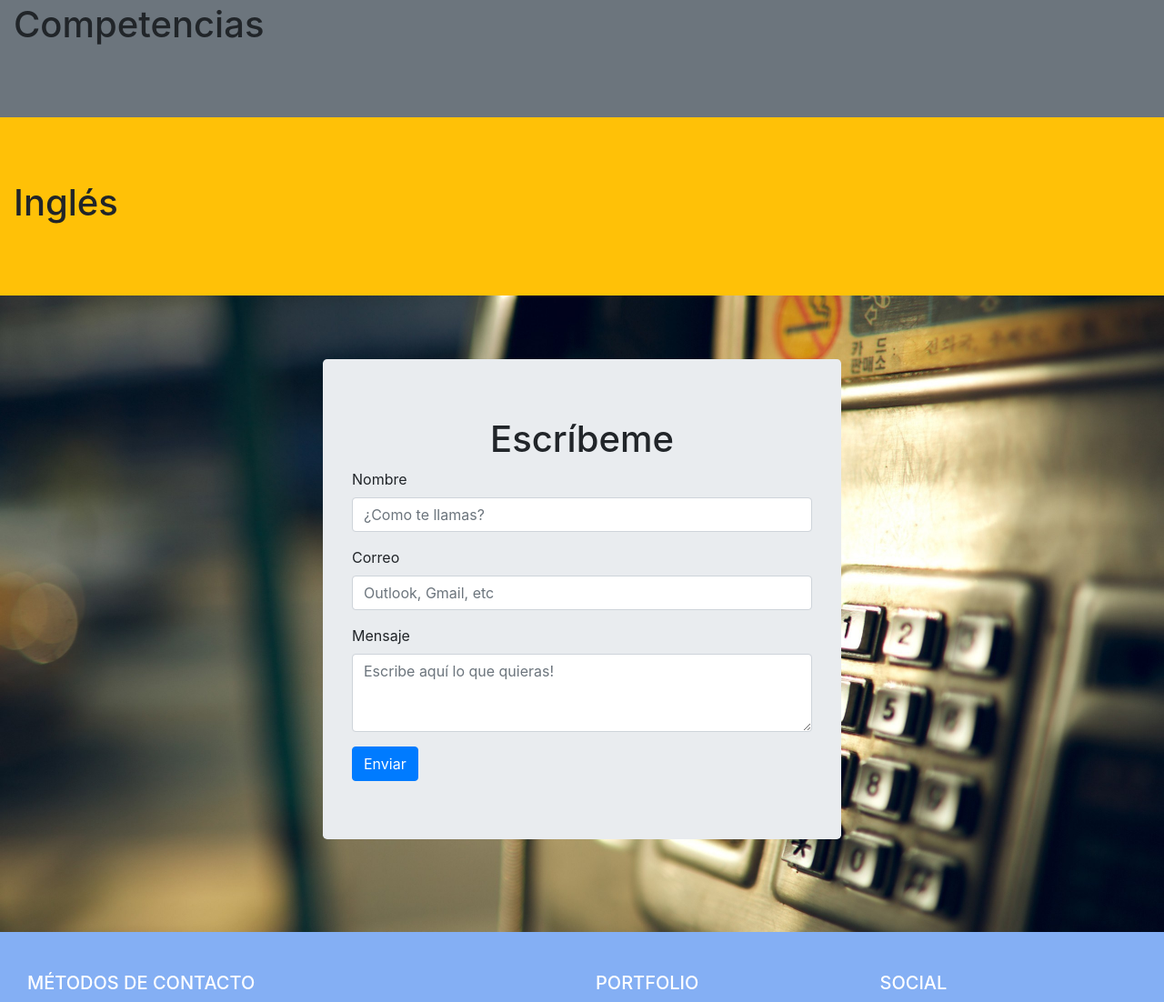
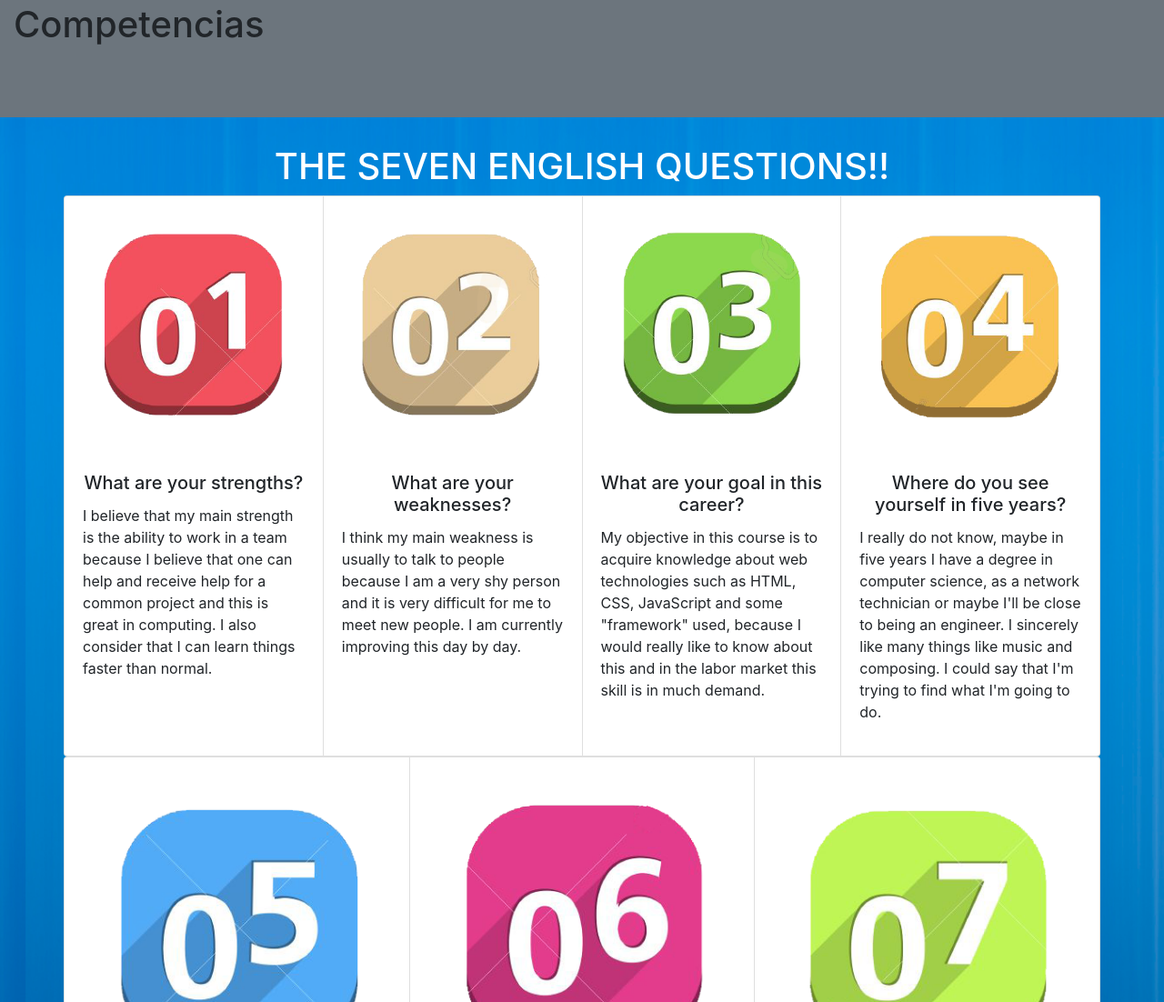
Before and after one commit to Sebastian-Cuello/Proyecto_Final_JaP, a plain HTML site: page index.html in a window 1280 px wide. Shown: the part 1698-2800 px from the top of the page at 91% size. Drawn offline with nearby package versions, Linux system fonts and the light colour scheme.

Commit message:
Sección inglés terminada

```diff
--- a/CSS/Estilo.css
+++ b/CSS/Estilo.css
@@ -49,12 +49,6 @@ html, body{
   background-repeat: repeat;
 }
 
-.B-Proyectos {
-  background-image: url(../Imagenes/T-Proyectos.jpg);
-  background-repeat: no-repeat;
-  background-size: cover;
-}
-
 .carousel-inner img {
       width: 100%;
       height: 100%;
@@ -86,3 +80,15 @@ html, body{
   background-size: cover;
   background-repeat: no-repeat;
 }
+
+/* Sección Inglés */
+
+.titulos {
+  text-align: center;
+}
+
+#Inglés {
+  background-image: url(../Imagenes/B-English.jpg);
+  background-size: cover;
+  background-repeat: no-repeat;
+}
--- a/index.html
+++ b/index.html
@@ -1,17 +1,17 @@
 <!DOCTYPE html>
 <html lang="es">
 	<head>
-		<title>Presentación Axel Cuello</title>
+		<title>Axel Cuello Web Page</title>
 		<meta charset="utf-8">
-		<link rel="stylesheet" href="https://maxcdn.bootstrapcdn.com/bootstrap/4.1.0/css/bootstrap.min.css">
+    <meta name="viewport" content="width=device-width, initial-scale=1">
   	<script src="https://ajax.googleapis.com/ajax/libs/jquery/3.3.1/jquery.min.js"></script>
   	<script src="https://cdnjs.cloudflare.com/ajax/libs/popper.js/1.14.0/umd/popper.min.js"></script>
   	<script src="https://maxcdn.bootstrapcdn.com/bootstrap/4.1.0/js/bootstrap.min.js"></script>
+    <script type="text/javascript" src="Scripts/Control.js"></script>
     <link rel="stylesheet" href="https://cdnjs.cloudflare.com/ajax/libs/font-awesome/4.7.0/css/font-awesome.min.css">
-		<meta name="viewport" content="width=device-width, initial-scale=1">
 		<link rel="stylesheet" type="text/css" href="CSS/Estilo.css">
-		<script type="text/javascript" src="Scripts/Control.js"></script>
 		<link rel="shortcut icon" type="image/x-icon" href="Imagenes/Icono.ico" />
+    <link rel="stylesheet" href="https://maxcdn.bootstrapcdn.com/bootstrap/4.1.0/css/bootstrap.min.css">
 	</head>
 	<header>
 
@@ -50,7 +50,7 @@
 					</div>
 					<div class="col-md-9">
 						<h1 class="t-index" style="color: white;">Biografía</h1>
-						<p class="p-index" style="color: white;">Mi nombre es Axel Cuello, tengo 19 años, vivo actualmente en la zona de Sayago dentro del departamento de Montevideo. Soy fanático de la tecnología informática, me gusta mucho aprender cosas nuevas todo el tiempo y sobre todo tipo de temas. Me gusta tocar el piano y la guitarra. Soy estudiante de ingeniería en computación y me gustaría en un futuro poder recibirme de esto porqué pienso que la informática es el futuro. Si ya estás aquí, da un vistazo a mi página para conocerme.</p>
+						<p class="p-index" style="color: white;">Mi nombre es Axel Cuello, tengo 19 años, vivo actualmente en la zona de Sayago dentro del departamento de Montevideo. Soy fanático de la tecnología informática, me gusta mucho aprender cosas nuevas todo el tiempo y sobre todo tipo de temas. Me gusta tocar el piano y la guitarra. Soy estudiante de ingeniería en computación y me gustaría en un futuro poder recibirme de esto porque pienso que la informática es el futuro. Si ya estás aquí, da un vistazo a mi página para conocerme.</p>
 						<div>
 							<a href="Archivos/CV-AxelCuello-ES.pdf" target="_blank"><button type="button" class="btn btn-primary">CV Español</button></a>
 							<a href="Archivos/CV-AxelCuello-EN.pdf" target="_blank"><button type="button" class="btn btn-success">CV Inglés</button></a>
@@ -61,7 +61,7 @@
 			</div>
  		</div>
 		<div id="Proyectos" class="container-fluid" style="padding-bottom:70px">
-			<h1 class="t-index" style="text-align: center; color: white;">Mis Proyectos</h1>
+			<h1 class="t-index" style="text-align: center; color: white;">MIS PROYECTOS</h1>
  			<div class="jumbotron B-Proyectos" style="margin-bottom: 20px; margin-top: 20px;">
  				<div class="container">
 					<div class="row">
@@ -149,18 +149,84 @@
   				</div>
   			</div>
 		</div>
-    <div id="Inglés" class="container-fluid bg-warning" style="padding-top:70px;padding-bottom:70px">
-        <h1>Inglés</h1>
+    <div id="Inglés" class="container-fluid" style="padding-top:30px; padding-bottom:50px;">
+      <h1 class="titulos" style="color: white;">THE SEVEN ENGLISH QUESTIONS!!</h1>
         <div class="container">
           <div class="row">
-            <div>
-
+            <div class="card-group">
+              <div class="card" style="width: 18rem;">
+                <img class="card-img-top img-fluid mx-auto d-block" src="Imagenes/1.png" alt="Card image cap">
+                <div class="card-body">
+                    <h5 class="card-title titulos">What are your strengths?</h5>
+                    <p>I believe that my main strength is the ability to work in a team because I believe
+                    that one can help and receive help for a common project and this is great in
+                    computing. I also consider that I can learn things faster than normal.
+                    </p>
+                </div>
+              </div>
+              <div class="card" style="width: 18rem;">
+                <img class="card-img-top img-fluid mx-auto d-block" src="Imagenes/2.png" alt="Card image cap">
+                <div class="card-body">
+                    <h5 class="card-title titulos">What are your weaknesses?</h5>
+                    <p>I think my main weakness is usually to talk to people because I am a very shy
+                    person and it is very difficult for me to meet new people. I am currently
+                    improving this day by day.
+                    </p>
+                </div>
+              </div>
+              <div class="card" style="width: 18rem;">
+                <img class="card-img-top img-fluid mx-auto d-block" src="Imagenes/3.png" alt="Card image cap">
+                <div class="card-body">
+                    <h5 class="card-title titulos">What are your goal in this career?</h5>
+                    <p>My objective in this course is to acquire knowledge about web technologies such
+                    as HTML, CSS, JavaScript and some "framework" used, because I would really like to
+                    know about this and in the labor market this skill is in much demand.
+                    </p>
+                </div>
+              </div>
+              <div class="card" style="width: 18rem;">
+                <img class="card-img-top img-fluid mx-auto d-block" src="Imagenes/4.png" alt="Card image cap">
+                <div class="card-body">
+                    <h5 class="card-title titulos">Where do you see yourself in five years?</h5>
+                    <p>I really do not know, maybe in five years I have a degree in computer science, as
+                    a network technician or maybe I'll be close to being an engineer. I sincerely like
+                    many things like music and composing. I could say that I'm trying to find
+                    what I'm going to do.
+                    </p>
+                </div>
+              </div>
+            </div>
+            <div class="card-group">
+              <div class="card">
+                <img class="card-img-top img-fluid mx-auto d-block" src="Imagenes/5.png" alt="Card image cap">
+                <div class="card-body">
+                  <h5 class="card-title titulos">What do yo look for in a workplace?</h5>
+                    <p class="card-text">In a workplace I look for an environment that is like my second home, since I will
+                    spend a third of my life working. I would like to find teammates that in addition
+                    to working together, we could share a friendship.</p>
+                </div>
+              </div>
+              <div class="card">
+                <img class="card-img-top img-fluid mx-auto d-block" src="Imagenes/6.png" alt="Card image cap">
+                <div class="card-body">
+                  <h5 class="card-title titulos">Do you think you work well in a team?</h5>
+                  <p class="card-text">Of course, I really like working as a team. I will try to be the best companion
+                  trying to help and be helped, because together we can go far.</p>
+                </div>
+              </div>
+              <div class="card">
+                <img class="card-img-top img-fluid mx-auto d-block" src="Imagenes/7.png" alt="Card image cap">
+                <div class="card-body">
+                  <h5 class="card-title titulos">What role do you usually assume in a team?</h5>
+                  <p class="card-text">Usually my role is to be a member more in projects that I have had as in the
+                  UTU. I usually give ideas along with that of my colleagues and try to create the
+                  best way to achieve the goal and please everyone. In general I like to keep the low profile.</p>
+                </div>
+              </div>
             </div>
           </div>
         </div>
     </div>
-
-
 		<div id="Contacto" class="container-fluid" style="padding-top:70px;padding-bottom:70px">
   			<div class="container">
   				<div class="row justify-content-center align-items-center">
```
Also changed, not shown: Imagenes/1.png (added), Imagenes/2.png (added), Imagenes/3.png (added), Imagenes/4.png (added), Imagenes/5.png (added), Imagenes/6.png (added), Imagenes/7.png (added), Imagenes/B-English.jpg (added), Imagenes/T-Proyectos.jpg (deleted).
